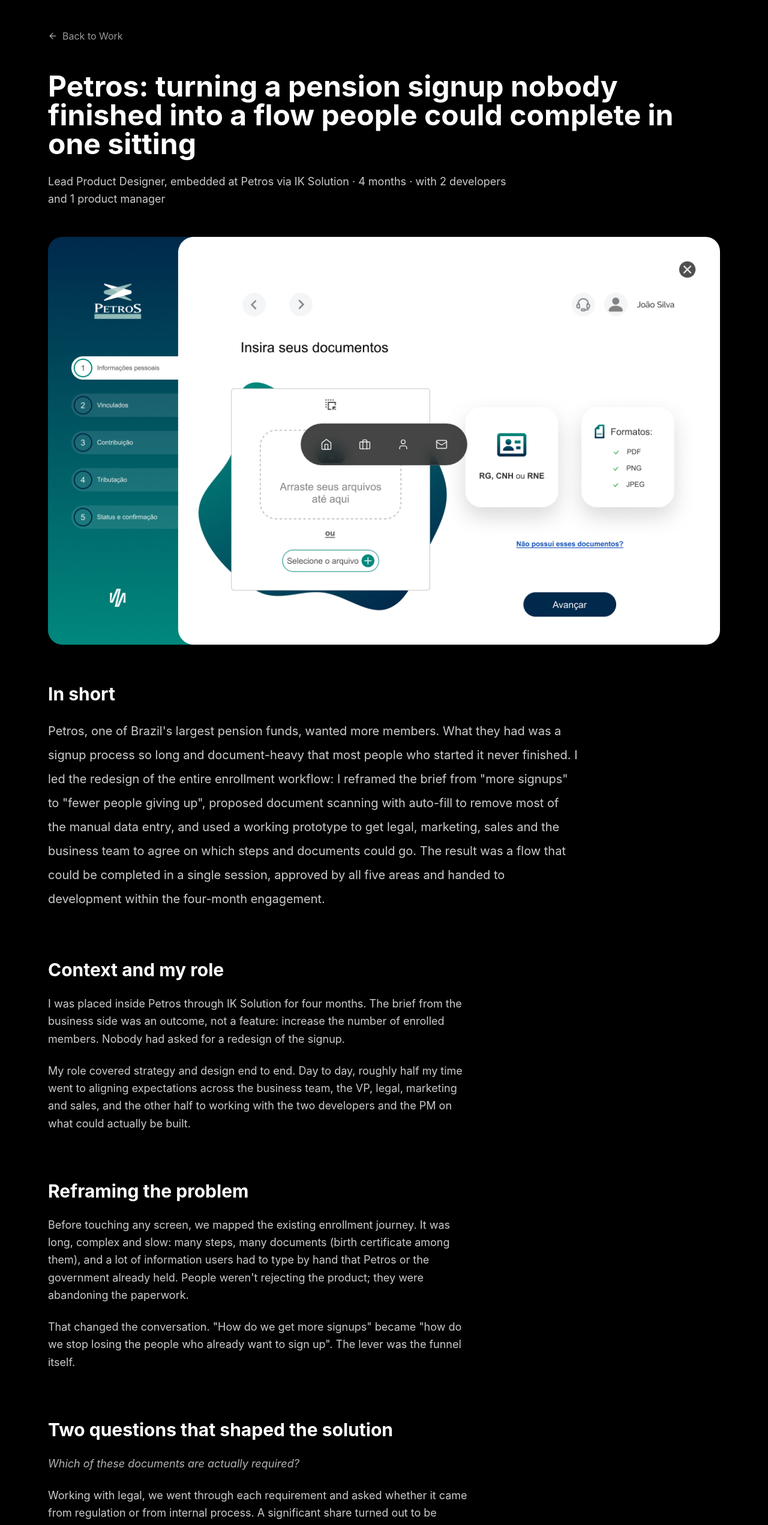
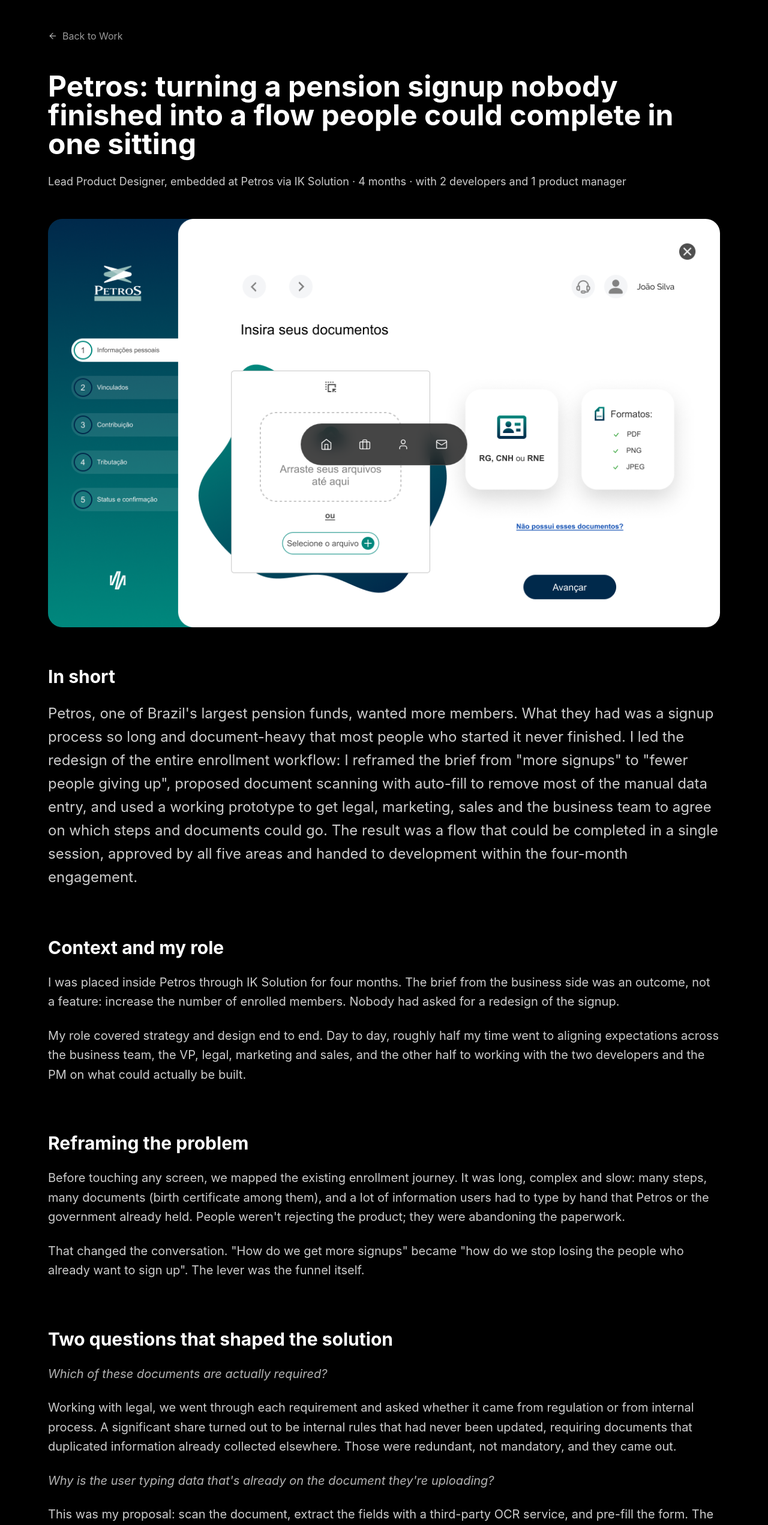
Before and after one commit to Adriano-luizello/portfolio, a React (Vite) app: page /case-studies/petros in a window 1280 px wide. Shown: the top 2543 px of the page at 60% size. Built offline with nearby package versions, Linux system fonts and the light colour scheme.

Commit message:
feat(case-studies): full-width prose with larger body type

```diff
--- a/src/pages/case-studies/CaseStudyTemplate.tsx
+++ b/src/pages/case-studies/CaseStudyTemplate.tsx
@@ -286,20 +286,20 @@ function SectionImages({ images }: { images: CaseImage[] }) {
 function NarrativeSectionBlock({ section }: { section: NarrativeSection }) {
   return (
     <section className="mb-20">
-      <h2 className="text-3xl font-bold mb-6 max-w-[70ch]">{section.heading}</h2>
+      <h2 className="text-3xl font-bold mb-6">{section.heading}</h2>
       {section.leadIn && (
-        <p className="italic text-lg text-white/70 mb-6 max-w-[70ch] leading-relaxed">
+        <p className="italic text-xl text-white/70 mb-6 leading-relaxed">
           {section.leadIn}
         </p>
       )}
-      <div className="space-y-6 max-w-[70ch]">
+      <div className="space-y-6">
         {section.paragraphs.map((paragraph, index) => (
           <p
             key={`${section.heading}-${index}`}
             className={
               isInlineLeadIn(paragraph)
-                ? 'italic text-lg text-white/70 leading-relaxed'
-                : 'text-lg text-white/80 leading-relaxed'
+                ? 'italic text-xl text-white/70 leading-relaxed'
+                : 'text-xl text-white/80 leading-relaxed'
             }
           >
             {paragraph}
@@ -331,15 +331,15 @@ function NarrativeCaseStudy({
       )}
 
       <div className="mb-16">
-        <h1 className="text-4xl md:text-5xl font-bold mb-6 max-w-[70ch] leading-tight">
+        <h1 className="text-4xl md:text-5xl font-bold mb-6 leading-tight">
           {props.title}
         </h1>
         {props.subtitle && (
-          <p className="text-xl text-white/60 mb-6 max-w-[70ch] leading-relaxed">
+          <p className="text-xl text-white/60 mb-6 leading-relaxed">
             {props.subtitle}
           </p>
         )}
-        <p className="text-lg text-white/80 mb-12 max-w-[70ch] leading-relaxed">
+        <p className="text-lg text-white/80 mb-12 leading-relaxed">
           {props.metaLine}
         </p>
         <div className="rounded-3xl overflow-hidden bg-neutral-900">
@@ -352,14 +352,14 @@ function NarrativeCaseStudy({
       </div>
 
       {props.confidentialityNote && (
-        <p className="text-sm text-white/40 mb-12 max-w-[70ch] leading-relaxed">
+        <p className="text-sm text-white/40 mb-12 leading-relaxed">
           {props.confidentialityNote}
         </p>
       )}
 
       <section className="mb-20">
         <h2 className="text-3xl font-bold mb-6">In short</h2>
-        <p className="text-xl leading-loose text-white/80 max-w-[70ch]">
+        <p className="text-2xl leading-relaxed text-white/80">
           {props.inShort}
         </p>
       </section>
@@ -373,9 +373,9 @@ function NarrativeCaseStudy({
           {props.outcome.areProjected ? 'Projected results' : 'Outcome'}
         </h2>
         {props.outcome.intro && (
-          <div className="space-y-6 max-w-[70ch]">
+          <div className="space-y-6">
             {props.outcome.intro.split(/\n\n+/).map((paragraph, index) => (
-              <p key={index} className="text-lg text-white/80 leading-relaxed">
+              <p key={index} className="text-xl text-white/80 leading-relaxed">
                 {paragraph}
               </p>
             ))}
@@ -410,7 +410,7 @@ function NarrativeCaseStudy({
           </div>
         )}
         {props.outcome.note && (
-          <p className="text-lg text-white/80 mt-6 max-w-[70ch] leading-relaxed">
+          <p className="text-xl text-white/80 mt-6 leading-relaxed">
             {props.outcome.note}
           </p>
         )}
```
Also changed, not shown: public/images/petros/final-form-filled.png.
